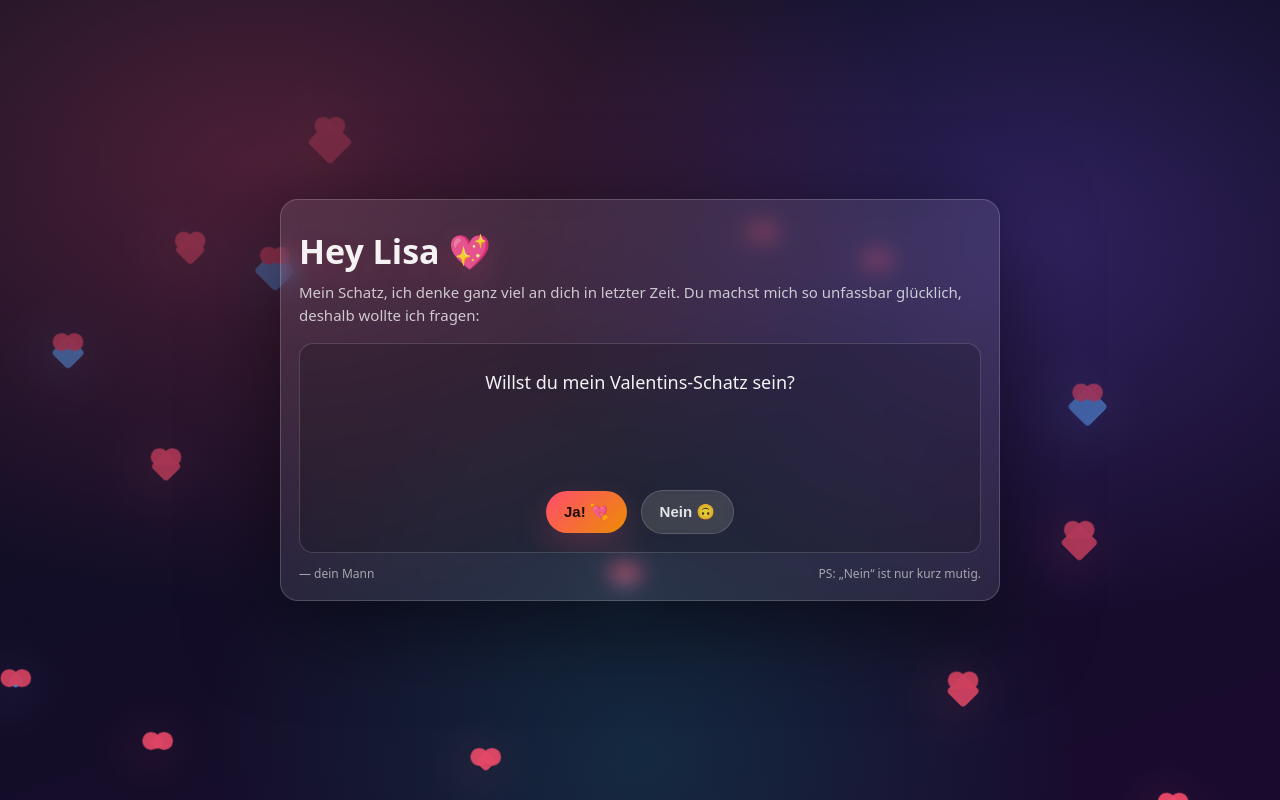
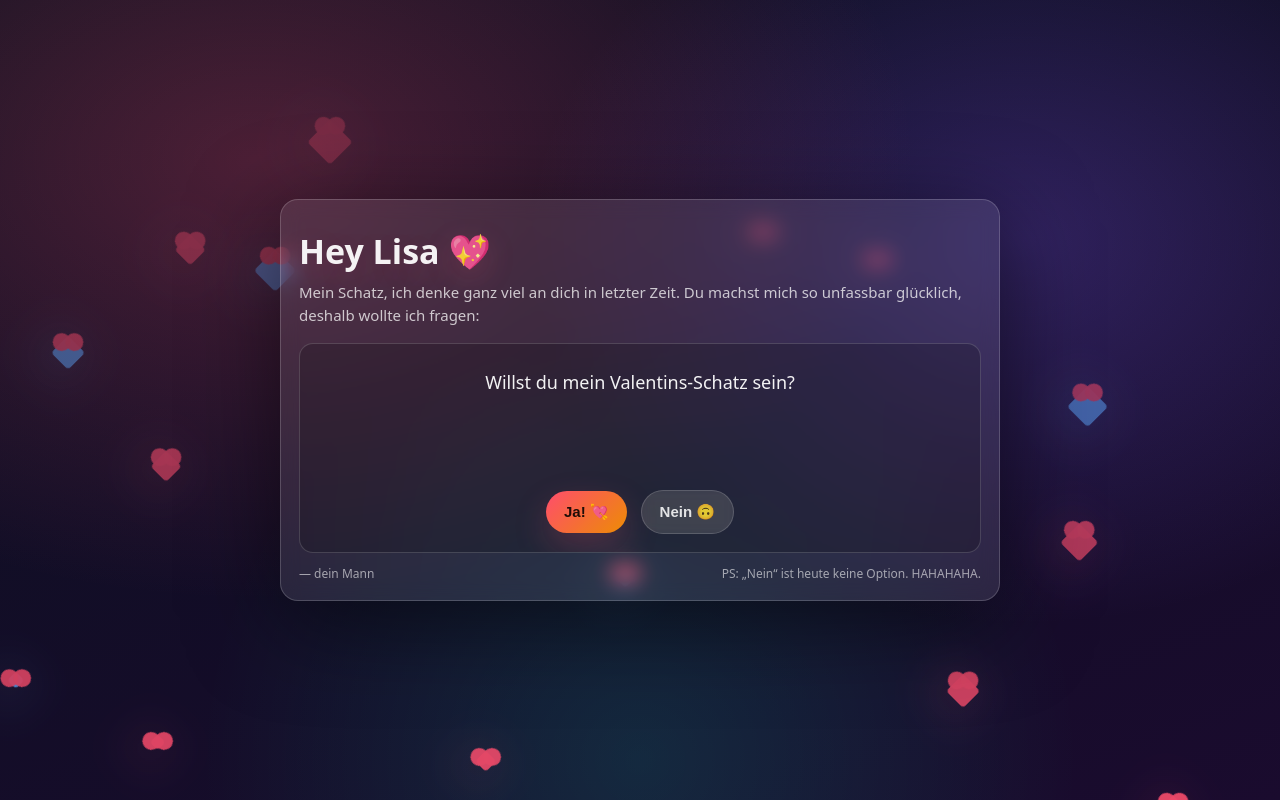
Before and after one commit to Myrodonen/Valentine, a plain HTML site: page index.html in a window 1280 px wide. Drawn offline with Linux system fonts and the light colour scheme.

Commit message:
Update index.html

```diff
--- a/index.html
+++ b/index.html
@@ -172,7 +172,7 @@
 
       <div class="footer">
         <div>— dein Mann</div>
-        <div>PS: „Nein“ ist nur kurz mutig.</div>
+        <div>PS: „Nein“ ist heute keine Option. HAHAHAHA.</div>
       </div>
     </div>
   </div>
```
